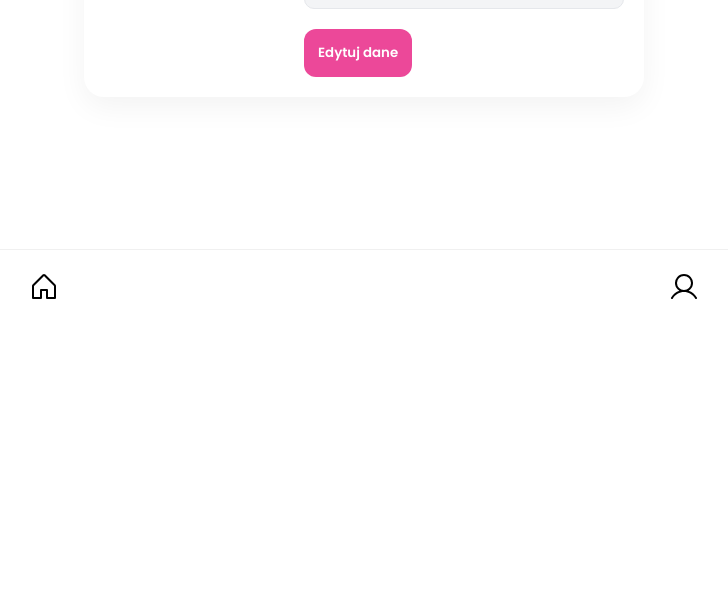
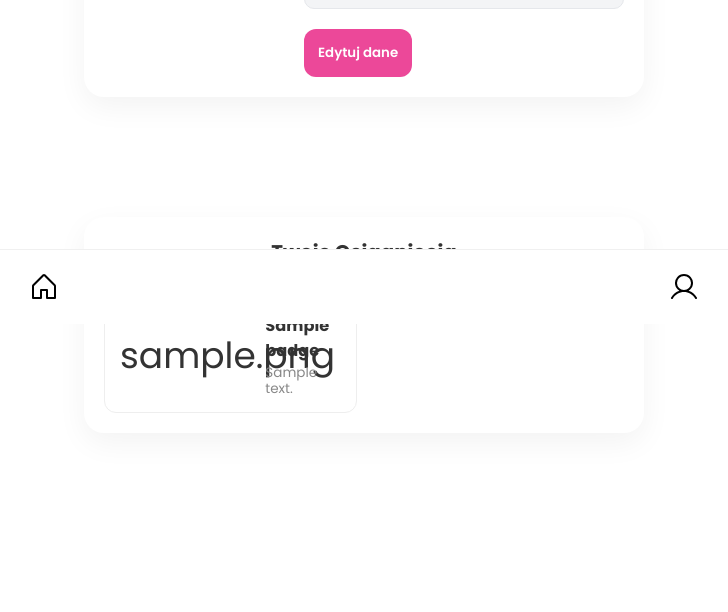
Before and after one commit to sandra4747/WDPAI-2025, a PHP site: page /profile in a window 1280 px wide. Shown: the part 476-1088 px from the top of the page, without its empty margins (276-1004 px from the left). Before the commit the page ends 775 px from the top, so only its background shows below. Run offline with PHP 8.4, Linux system fonts and the light colour scheme; the visitor is signed in with stand-in values (Sample User, id 1); tables that the repository leaves empty hold one stand-in row (values such as "Sample post"); grey boxes marked "Sample" are stand-in pictures; a stand-in replaces the project's code that opens the database connection; some libraries are stand-ins or nearby versions.

Commit message:
feat: add achievement badges for users

```diff
--- a/public/styles/profile.css
+++ b/public/styles/profile.css
@@ -113,6 +113,53 @@
 .dark-btn { background: #111827; }
 
 
+.badges-container {
+    margin-top: 40px;
+}
+
+.badges-grid {
+    display: grid;
+    grid-template-columns: repeat(auto-fill, minmax(200px, 1fr));
+    gap: 15px;
+}
+
+.badge-card {
+    background: #fff;
+    border: 1px solid #eee;
+    border-radius: 12px;
+    padding: 15px;
+    display: flex;
+    align-items: center;
+    gap: 12px;
+}
+
+.badge-icon {
+    font-size: 2rem;
+    min-width: 45px;
+    text-align: center;
+}
+
+.badge-name {
+    font-weight: 700;
+    font-size: 0.9rem;
+    color: #333;
+    margin-bottom: 2px;
+}
+
+.badge-desc {
+    font-size: 0.75rem;
+    color: #888;
+    line-height: 1.2;
+}
+
+.no-badges {
+    text-align: center;
+    padding: 20px;
+    color: #999;
+    border: 1px dashed #ddd;
+    border-radius: 12px;
+}
+
 @media (max-width: 600px) {
     .profile-layout {
         flex-direction: column;
--- a/public/views/profile.html
+++ b/public/views/profile.html
@@ -69,6 +69,31 @@
             </div>
         </form>
     </section>
+
+    <div class="profile-form-container badges-container">
+        <h2 class="section-title">Twoje Osiągnięcia</h2>
+
+        <?php if (isset($badges) && !empty($badges)): ?>
+            <div class="badges-grid">
+                <?php foreach ($badges as $badge): ?>
+                    <div class="badge-card">
+                        <div class="badge-icon"><?= $badge['icon'] ?></div>
+                        <div class="badge-content">
+                            <div class="badge-name"><?= $badge['name'] ?></div>
+                            <div class="badge-desc"><?= $badge['description'] ?></div>
+                        </div>
+                    </div>
+                <?php endforeach; ?>
+            </div>
+        <?php else: ?>
+            <div class="no-badges">
+                <div class="no-badges-icon">🔒</div>
+                <p>Jeszcze nie zdobyłeś żadnych odznak.<br>Dodaj cele i oszczędzaj, aby je odblokować!</p>
+            </div>
+        <?php endif; ?>
+    </div>
+
+    </main>
 </main>
 
 <nav class="mobile-nav">
--- a/src/controllers/UserController.php
+++ b/src/controllers/UserController.php
@@ -9,7 +9,7 @@ class UserController extends AppController {
     private $userRepository;
 
     public function __construct() {
-        $this->checkLogin(); // Ochrona sesją
+        $this->checkLogin(); // Ochrona sesji
         parent::__construct();
         $this->userRepository = new UserRepository();
     }
@@ -17,12 +17,16 @@ class UserController extends AppController {
     public function profile() {
         $userId = $_SESSION['user_id'];
         $user = $this->userRepository->getUserDetailsById($userId);
+        $badges = $this->userRepository->getUserBadges($userId);
 
-        return $this->render('profile', ['user' => $user]);
+        return $this->render('profile', [
+            'user' => $user,
+            'badges' => $badges
+        ]);
     }
 
     public function updateProfile() {
-        if (!$this->isPost()) { // A2: Tylko POST
+        if (!$this->isPost()) {
             header("Location: /profile");
             exit();
         }
@@ -46,7 +50,6 @@ class UserController extends AppController {
             $avatarUrl = $user->avatarUrl;
         }
 
-        // LINIA 34: Nazwa musi być identyczna jak w Repository i mieć 5 argumentów!
         $this->userRepository->updateUserProfile($userId, $name, $surname, $email, $avatarUrl);
 
         return $this->render('profile', [
--- a/src/repository/UserRepository.php
+++ b/src/repository/UserRepository.php
@@ -5,29 +5,24 @@ require_once 'Repository.php';
 class UserRepository extends Repository
 {
     public function createUser(UserRegistrationDTO $userDto): void {
-        // 1. Pobieramy połączenie z bazą
         $db = $this->database->connect();
 
         try {
-            // 2. ROZPOCZYNAMY TRANSAKCJĘ
             $db->beginTransaction();
 
-            // 3. WSTAWIANIE DO TABELI USERS
             $stmt = $db->prepare('
                 INSERT INTO users (role_id, email, password)
                 VALUES (?, ?, ?) RETURNING id
             ');
 
             $stmt->execute([
-                1, // Domyślna rola (np. ROLE_USER)
+                1,
                 $userDto->email,
                 $userDto->password
             ]);
 
-            // Pobieramy ID, które baza przed chwilą nadała użytkownikowi
             $userId = $stmt->fetch(PDO::FETCH_ASSOC)['id'];
 
-            // 4. WSTAWIANIE DO TABELI PROFILES (używając uzyskanego userId)
             $stmt = $db->prepare('
                 INSERT INTO profiles (user_id, first_name, last_name)
                 VALUES (?, ?, ?)
@@ -39,17 +34,12 @@ class UserRepository extends Repository
                 $userDto->lastName
             ]);
 
-            // 5. ZATWIERDZAMY TRANSAKCJĘ
-            // Dopiero teraz dane stają się widoczne dla innych i zostają na stałe w bazie
             $db->commit();
 
         } catch (PDOException $e) {
-            // 6. COFAMY ZMIANY W RAZIE BŁĘDU
-            // Jeśli cokolwiek poszło nie tak, baza wróci do stanu sprzed beginTransaction
             if ($db->inTransaction()) {
                 $db->rollBack();
             }
-            // Wyrzucamy błąd dalej, żeby kontroler mógł go obsłużyć (np. pokazać komunikat)
             throw $e;
         }
     }
@@ -67,7 +57,7 @@ class UserRepository extends Repository
             return null;
         }
 
-        return $user; // Zwracamy tablicę z id, email i password
+        return $user;
     }
 
     public function getUserDetailsById(int $id): ?UserDTO {
@@ -124,9 +114,28 @@ class UserRepository extends Repository
 
         $users = [];
         foreach ($usersData as $data) {
-            // Przekazujemy całą tablicę do konstruktora DTO
             $users[] = new AdminUserDTO($data);
         }
         return $users;
     }
+
+    public function getUserBadges(int $userId): array
+    {
+        $stmt = $this->database->connect()->prepare('
+            SELECT
+                b.name,
+                b.icon,
+                b.description
+            FROM badges b
+            JOIN user_badges ub ON b.id = ub.badge_id
+            WHERE ub.user_id = :id
+            ORDER BY ub.awarded_at DESC
+        ');
+
+        $stmt->bindParam(':id', $userId, PDO::PARAM_INT);
+
+        $stmt->execute();
+
+        return $stmt->fetchAll(PDO::FETCH_ASSOC);
+    }
 }
```
Also changed, not shown: docker/db/init.sql (+15 -12 lines), docker/db/seed.sql (+10 -13 lines).
